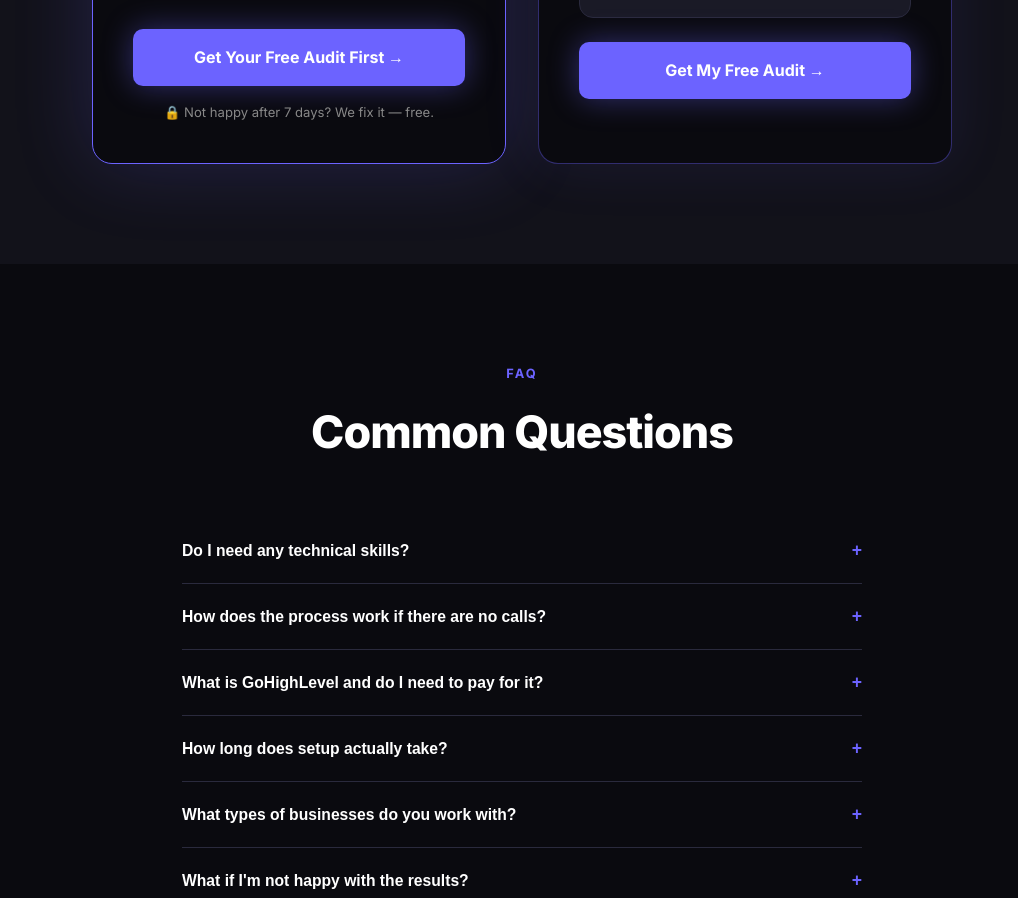
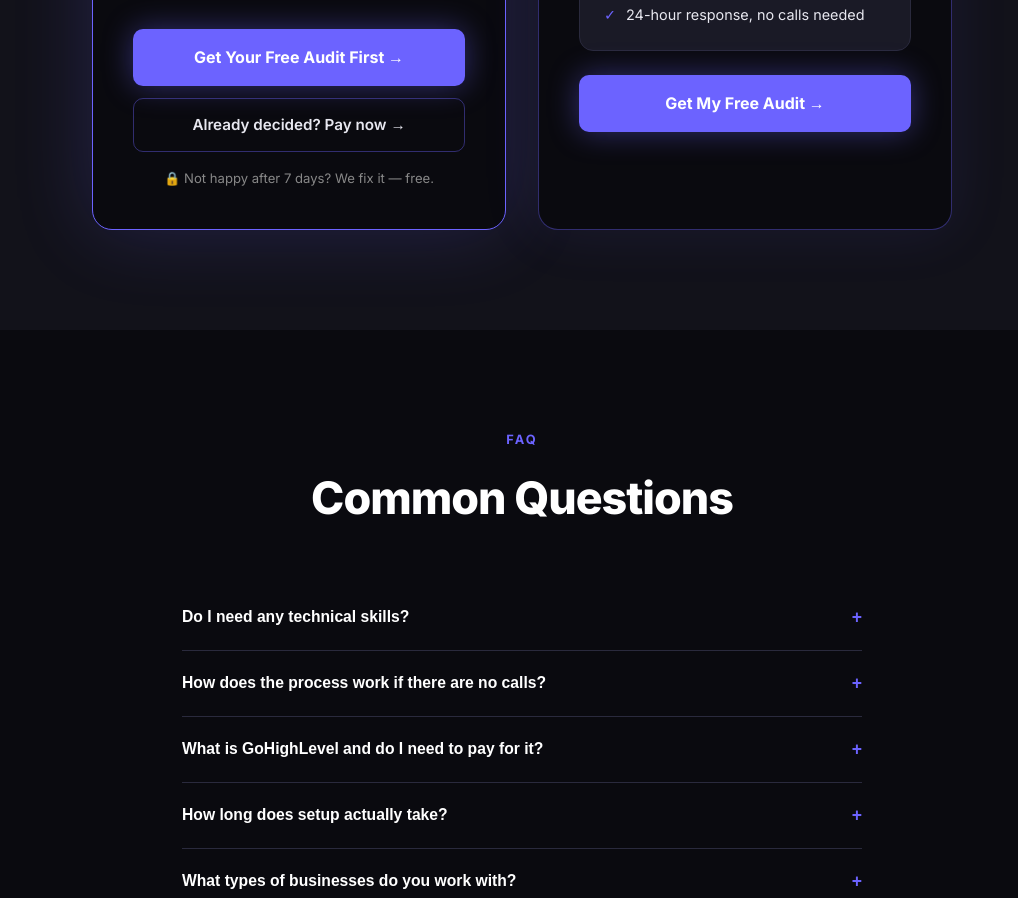
Before and after one commit to elevateaiagency/elevateaiagency.github.io, a plain HTML site: page index.html in a window 1280 px wide. Shown: the part 5433-6331 px from the top of the page, without its empty margins (118-1136 px from the left). Drawn offline with Linux system fonts and the light colour scheme.

Commit message:
Add Stripe payment button to pricing section

```diff
--- a/index.html
+++ b/index.html
@@ -277,6 +277,7 @@ footer a{color:var(--accent);text-decoration:none}
           <li>Full walkthrough so you know what's running</li>
         </ul>
         <a href="#audit" class="btn-primary" style="display:block">Get Your Free Audit First →</a>
+        <a href="https://buy.stripe.com/fZu4gB0ml8WKbUVcgwaR200" target="_blank" style="display:block;margin-top:12px;padding:14px 34px;border-radius:10px;border:1px solid rgba(108,99,255,.4);color:var(--text);text-decoration:none;font-weight:600;font-size:.95rem;transition:border-color .2s" onmouseover="this.style.borderColor='var(--accent)'" onmouseout="this.style.borderColor='rgba(108,99,255,.4)'">Already decided? Pay now →</a>
         <p class="guarantee">🔒 Not happy after 7 days? We fix it — free.</p>
       </div>
       <div class="pricing-card" style="display:flex;flex-direction:column;justify-content:center;gap:24px">
```
